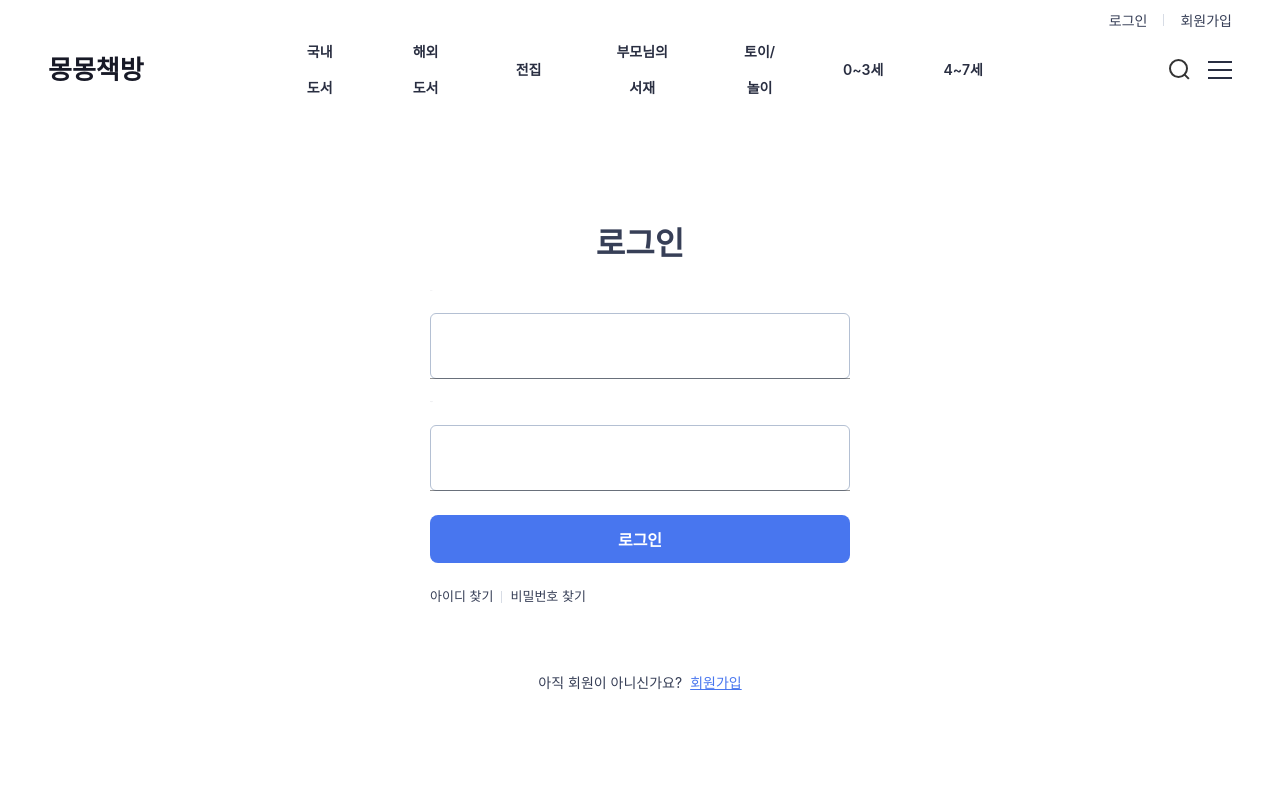
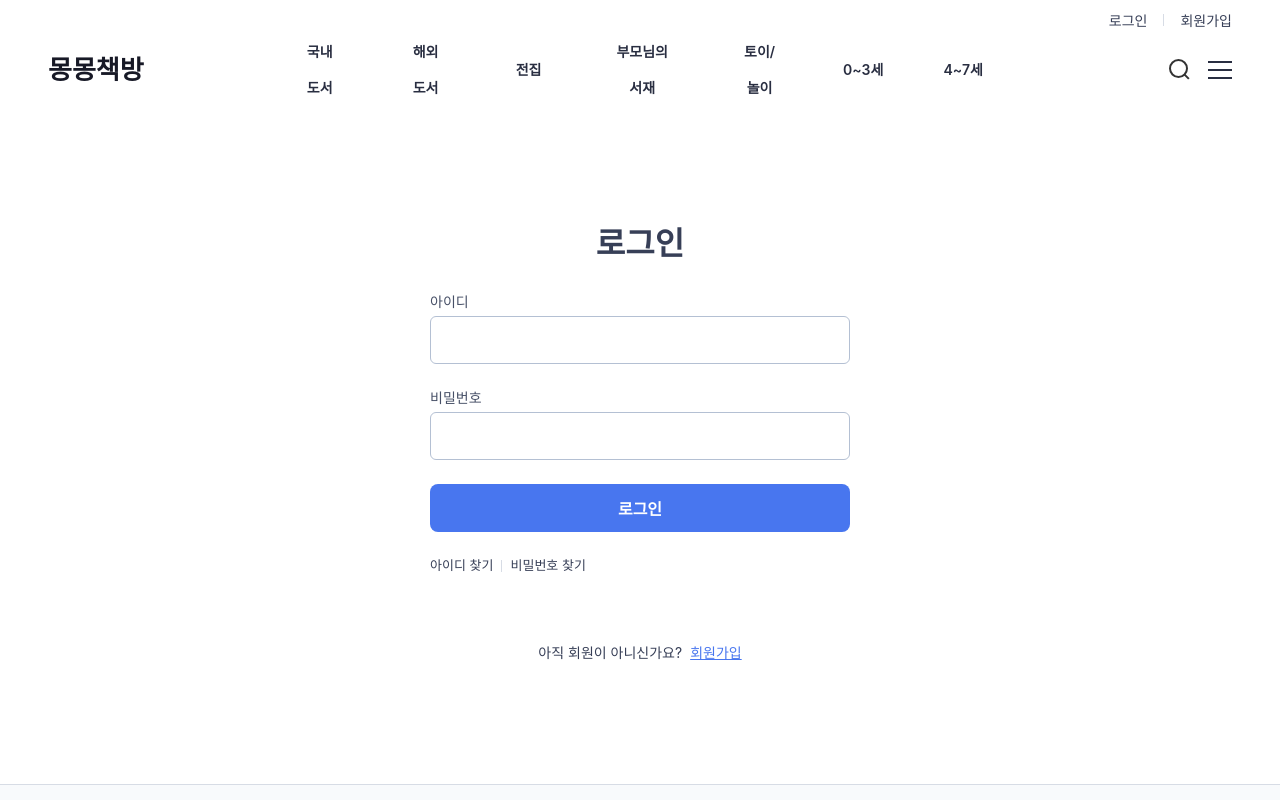
Before and after one commit to devgiants75/bookstore, a React (Create React App) app in the folder web/: page /signIn in a window 1280 px wide. Shown: the top 800 px of the page. Built offline with nearby package versions, Linux system fonts and the light colour scheme; a web font is replaced by a local one.

Commit message:
Design: mui input 초기화

```diff
--- a/web/src/components/Input/Input.tsx
+++ b/web/src/components/Input/Input.tsx
@@ -11,6 +11,7 @@ interface IProp {
 const StyledInput = styled(TextField)`
   & label {
     position: static;
+    font-size: 14rem;
   }
 
   & label[data-shrink='true'] {
--- a/web/src/styles/theme.ts
+++ b/web/src/styles/theme.ts
@@ -1,7 +1,4 @@
-import { DefaultTheme } from 'styled-components';
-import { Button, createTheme } from '@mui/material';
-import reset from 'styled-reset';
-import { styled } from '@mui/material/styles';
+import { createTheme } from '@mui/material';
 
 export const theme = createTheme({
   typography: {
@@ -67,11 +64,38 @@ export const theme = createTheme({
         },
       },
     },
+    MuiFormLabel: {
+      styleOverrides: {
+        root: {
+          '& +.MuiInputBase-root': {
+            marginTop: 0,
+          },
+        },
+      },
+    },
+    MuiInputLabel: {
+      styleOverrides: {
+        root: {
+          transform: 'none',
+          fontSize: '14rem',
+        },
+      },
+    },
     MuiInputBase: {
       styleOverrides: {
         root: {
           width: '100%',
           flex: 1,
+          boxSizing: 'border-box',
+          '::after': {
+            display: 'none',
+          },
+          '::before': {
+            display: 'none',
+          },
+        },
+        input: {
+          boxSizing: 'border-box',
         },
       },
     },
@@ -131,39 +155,3 @@ export const color = {
   coral110: '#d63131',
   coral120: '#b81d1d',
 };
-
-export const MuiButton = styled(Button)({
-  boxShadow: 'none',
-  textTransform: 'none',
-  fontSize: 16,
-  padding: '6px 12px',
-  border: '1px solid',
-  lineHeight: 1.5,
-  backgroundColor: '#0063cc',
-  borderColor: '#0063cc',
-  fontFamily: [
-    '-apple-system',
-    'BlinkMacSystemFont',
-    '"Segoe UI"',
-    'Roboto',
-    '"Helvetica Neue"',
-    'Arial',
-    'sans-serif',
-    '"Apple Color Emoji"',
-    '"Segoe UI Emoji"',
-    '"Segoe UI Symbol"',
-  ].join(','),
-  '&:hover': {
-    backgroundColor: '#0069d9',
-    borderColor: '#0062cc',
-    boxShadow: 'none',
-  },
-  '&:active': {
-    boxShadow: 'none',
-    backgroundColor: '#0062cc',
-    borderColor: '#005cbf',
-  },
-  '&:focus': {
-    boxShadow: '0 0 0 0.2rem rgba(0,123,255,.5)',
-  },
-});
```
